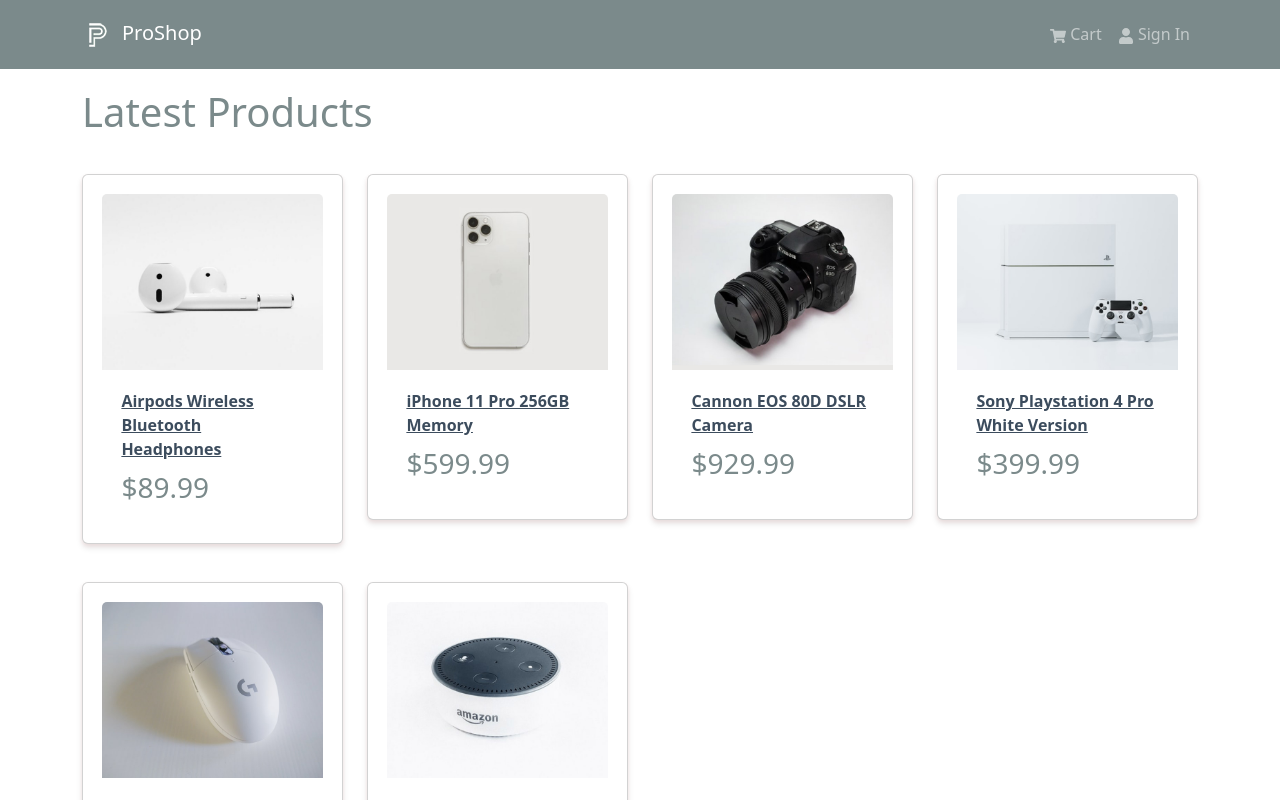
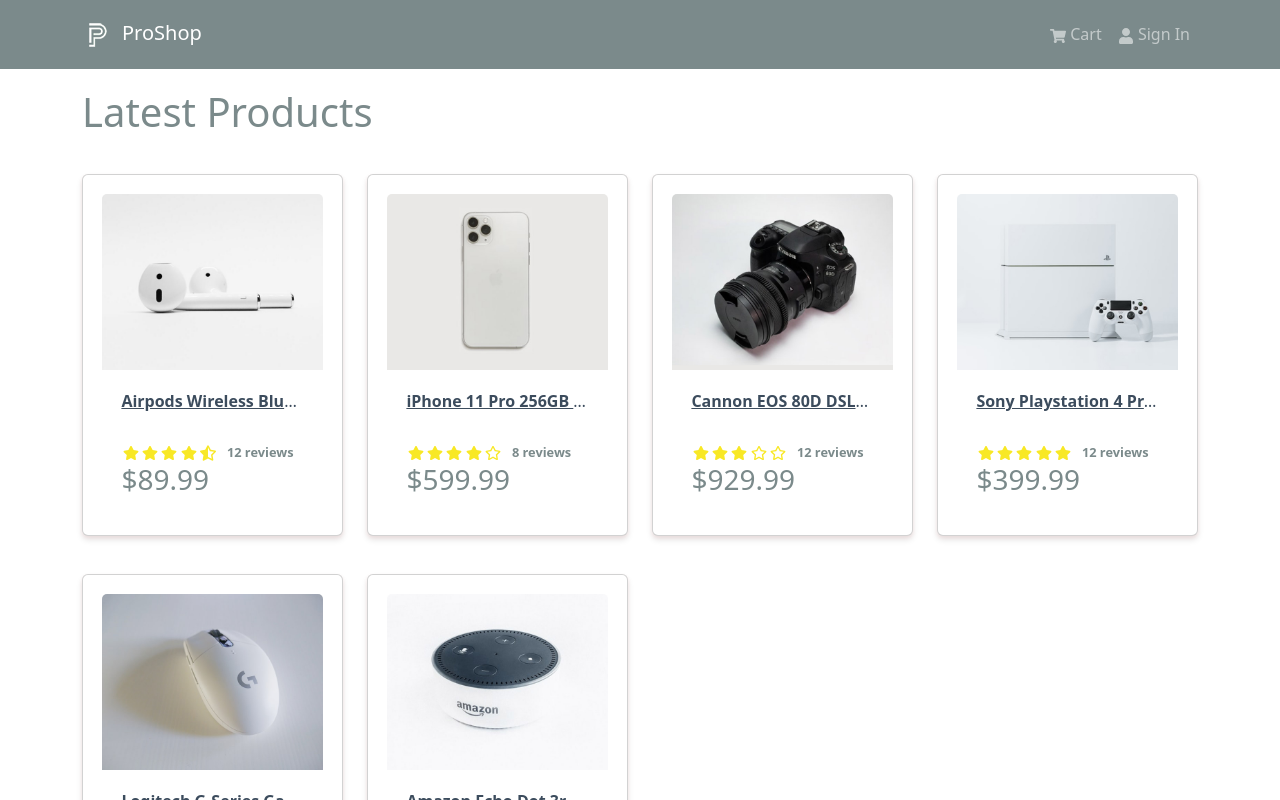
Before and after one commit to anouar4070/ProShop, a React (Create React App) app in the folder frontend/: page / in a window 1280 px wide. Shown: the top 800 px of the page. Built offline with nearby package versions, Linux system fonts and the light colour scheme.

Commit message:
add Rating Component

```diff
--- a/frontend/src/components/Product.jsx
+++ b/frontend/src/components/Product.jsx
@@ -1,5 +1,6 @@
 import { Card } from "react-bootstrap";
 import { Link } from "react-router-dom";
+import Rating from "./Rating";
 
 const Product = ({ product }) => {
   return (
@@ -10,10 +11,12 @@
 
       <Card.Body>
         <Link to={`/product/${product._id}`}>
-          <Card.Title as="div">
+          <Card.Title as="div" className="product-title">
             <strong>{product.name}</strong>
           </Card.Title>
         </Link>
+
+        <Card.Text as="div"><Rating value={product.rating} text={`${product.numReviews} reviews`}/></Card.Text>
 
         <Card.Text as="h3">${product.price}</Card.Text>
       </Card.Body>
--- /dev/null
+++ b/frontend/src/components/Rating.jsx
@@ -0,0 +1,26 @@
+import {FaStar, FaStarHalfAlt, FaRegStar  } from 'react-icons/fa'
+
+const Rating = ({value, text}) => {
+  return (
+    <div className='rating'>
+      <span>
+        {value >= 1 ? <FaStar /> : value >= 0.5 ? <FaStarHalfAlt /> : <FaRegStar />}
+      </span>
+      <span>
+        {value >= 2 ? <FaStar /> : value >= 1.5 ? <FaStarHalfAlt /> : <FaRegStar />}
+      </span>
+      <span>
+        {value >= 3 ? <FaStar /> : value >= 2.5 ? <FaStarHalfAlt /> : <FaRegStar />}
+      </span>
+      <span>
+        {value >= 4 ? <FaStar /> : value >= 3.5 ? <FaStarHalfAlt /> : <FaRegStar />}
+      </span>
+      <span>
+        {value >= 5 ? <FaStar /> : value >= 4.5 ? <FaStarHalfAlt /> : <FaRegStar />}
+      </span>
+      <span className="rating-text">{text && text}</span>
+    </div>
+  )
+}
+
+export default Rating
```
